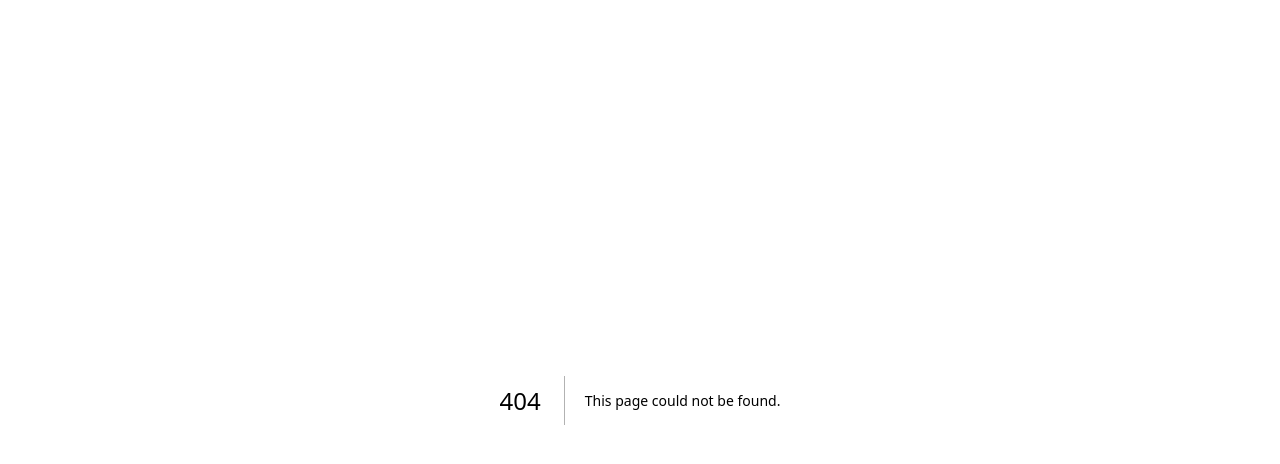
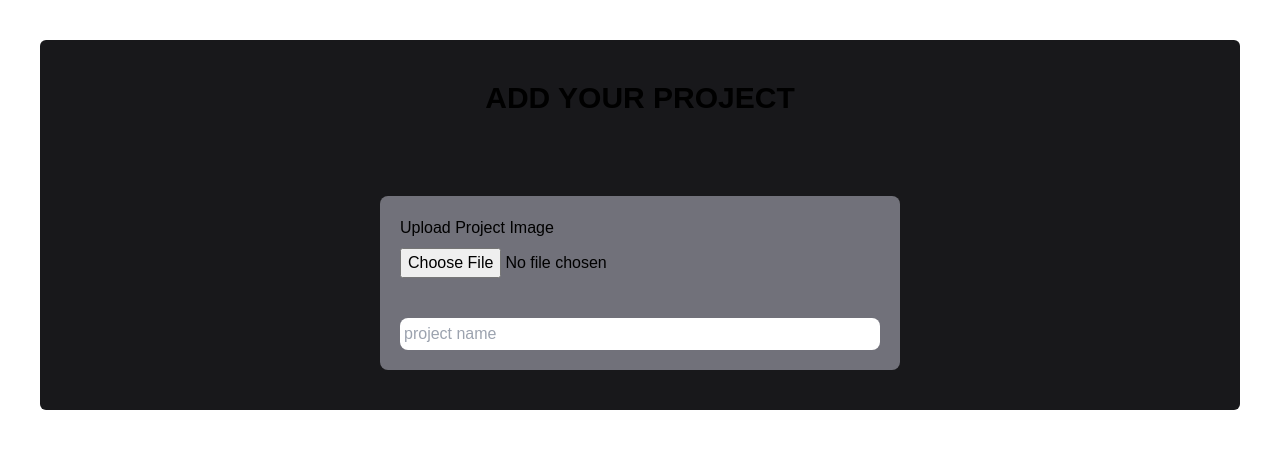
Before and after one commit to abhijit84842/Abhijit_Portfolio, a Next.js app: page /pages/admin/addproject in a window 1280 px wide. Before the commit this address had no page. Shown: the top 464 px of the page. Built offline with nearby package versions, Linux system fonts and the light colour scheme.

Commit message:
use form

```diff
--- a/app/components/NavBar/Nav.js
+++ b/app/components/NavBar/Nav.js
@@ -43,9 +43,9 @@ const NavBar = () => {
           <Link href={"#contact"}>Contact Me</Link>
           <div className="blank"></div>
         </div>
-        <div  className="navLink">
+        {/* <div  className="navLink">
           <Link href={"/pages/admin"}>Profile</Link>
-        </div>
+        </div> */}
       </nav>
     </div>
   );
--- /dev/null
+++ b/app/pages/admin/addproject/page.js
@@ -0,0 +1,50 @@
+"use client";
+import React from "react";
+import { useForm, SubmitHandler } from "react-hook-form";
+
+const page = () => {
+  const {
+    register,
+    handleSubmit,
+    watch,
+    formState: { errors },
+  } = useForm();
+
+  const onSubmit = (data) => console.log(data);
+
+  return (
+    <div className="bg-zinc-900 m-10 rounded-md">
+      <h1 className="flex justify-center text-3xl font-semibold p-10">
+        ADD YOUR PROJECT
+      </h1>
+
+      <div className="add-project-sub-container">
+        <div className="project-form  flex justify-center">
+          <form
+            className="bg-zinc-500 flex justify-center flex-col gap-10 p-5 rounded-lg my-10"
+            action=""
+            onSubmit={handleSubmit(onSubmit)}
+          >
+            <div className="flex flex-col gap-2">
+            <label htmlFor="image">Upload Project Image</label>
+            <input id="image" type="file" placeholder="upload image" />
+            </div>
+
+            <input
+              className="w-[30rem] rounded-lg p-1"
+              type="text"
+              {...register("name" , {
+                required:"filed is required.."
+              })}
+              placeholder="project name"
+            />
+            {errors.name && <p>{errors.name.message}</p>}
+
+          </form>
+        </div>
+      </div>
+    </div>
+  );
+};
+
+export default page;
--- a/app/pages/admin/page.js
+++ b/app/pages/admin/page.js
@@ -19,7 +19,7 @@ const page = () => {
       </div>
       <div className="flex justify-start gap-20">
     <Link className="bg-red-500 text-2xl p-2 rounded-md" href={"#"}>Admin Login</Link>
-    <Link className="bg-green-500 text-2xl p-2 rounded-md" href={"#"}>Add Projects</Link>
+    <Link className="bg-green-500 text-2xl p-2 rounded-md" href={"/pages/admin/addproject"}>Add Projects</Link>
       </div>
         </div>
 
--- a/package.json
+++ b/package.json
@@ -14,6 +14,7 @@
     "next": "14.2.15",
     "react": "^18",
     "react-dom": "^18",
+    "react-hook-form": "^7.54.2",
     "react-icons": "^5.4.0",
     "swiper": "^11.2.1"
   },
```
Also changed, not shown: 1 other file (tests, documents, lock files or other folders).
